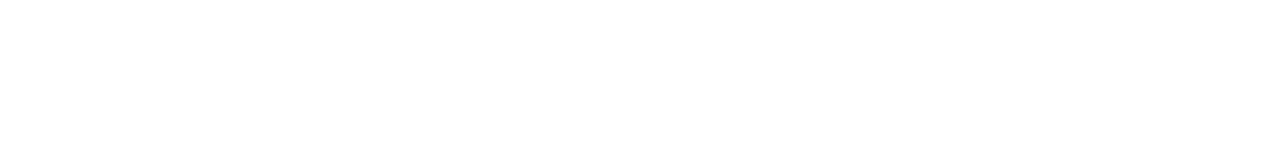
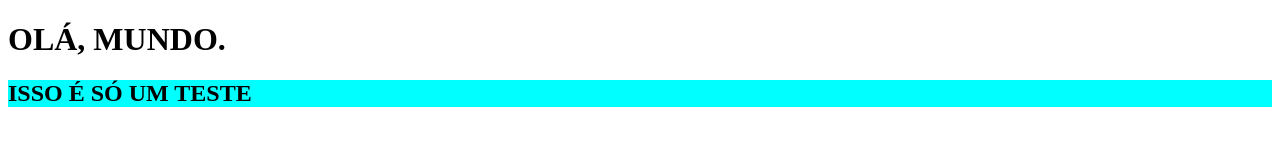
Before and after one commit to matheuscresci/projeto-streetcode-01, a plain HTML site: page index.html in a window 1280 px wide. Drawn offline with Linux system fonts and the light colour scheme.

Commit message:
teste 02

```diff
--- a/index.html
+++ b/index.html
@@ -6,10 +6,12 @@
   <meta http-equiv="X-UA-Compatible" content="IE=edge">
   <meta name="viewport" content="width=device-width, initial-scale=1.0">
   <title>JP | Serviços Automotivos</title>
+  <link rel="stylesheet" href="/src/assets/css/style.css">
 </head>
 
 <body>
-
+  <h1>Olá, Mundo.</h1>
+  <h2>Isso é só um teste</h2>
 </body>
 
 </html>
--- /dev/null
+++ b/src/assets/css/style.css
@@ -0,0 +1,8 @@
+h1 {
+  text-transform: uppercase;
+}
+
+h2 {
+  text-transform: uppercase;
+  background-color: aqua;
+}
```
